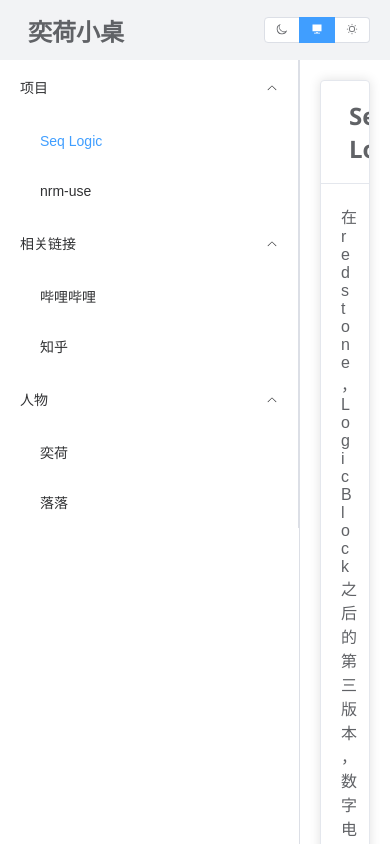
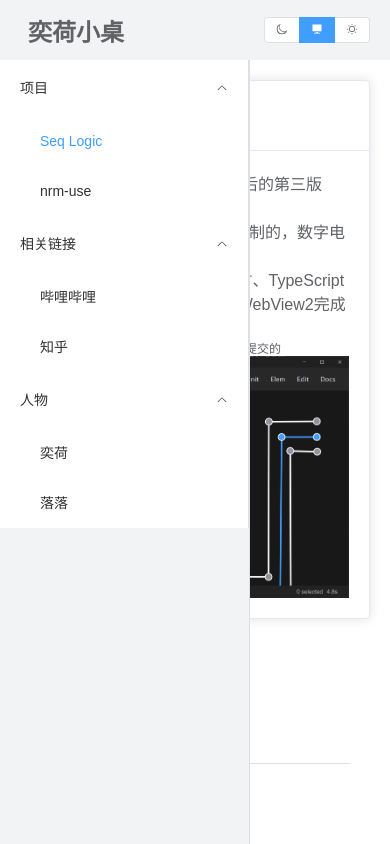
Before and after one commit to yyhhenry/yyhhenry.github.io, a Vue app: page / in a window 390 px wide. Built offline with nearby package versions, Linux system fonts and the light colour scheme.

Commit message:
dev: PageLayout mobile

```diff
--- a/src/components/ICPView.vue
+++ /dev/null
@@ -1,14 +0,0 @@
-<script setup lang="ts">
-import { ElLink } from 'element-plus';
-import CenterLayout from './CenterLayout.vue';
-</script>
-<template>
-  <div :style="{ color: 'var(--el-text-color)', marginTop: '40px', marginBottom: '10px' }">
-    <CenterLayout> 网站名称: 奕荷个人技术分享 </CenterLayout>
-    <CenterLayout>
-      <ElLink href="https://beian.miit.gov.cn/" type="success" target="_blank">
-        浙ICP备2022002061号-1
-      </ElLink>
-    </CenterLayout>
-  </div>
-</template>
--- a/src/components/PageLayout.vue
+++ b/src/components/PageLayout.vue
@@ -1,23 +1,80 @@
 <script setup lang="ts">
 import { ElContainer, ElAside, ElHeader } from 'element-plus';
 import PlainMain from './page-layout/PlainMain.vue';
+import { useAnimate, useWindowSize } from '@vueuse/core';
+import { computed, ref, watchEffect } from 'vue';
 const slots = defineSlots<{
   default: (_: {}) => unknown;
   header: (_: {}) => unknown;
   aside?: (_: {}) => unknown;
 }>();
+const { width } = useWindowSize();
+const isMobile = computed(() => width.value < 700);
+const asideWidth = 250;
+const asideElement = ref<HTMLElement>();
+const showStyle = {
+  transform: 'translateX(0)',
+  opacity: 1,
+};
+const hideStyle = {
+  transform: `translateX(-${asideWidth}px)`,
+  opacity: 0,
+};
+const asideAnime = useAnimate(asideElement, [showStyle, hideStyle], {
+  duration: 400,
+  easing: 'ease-out',
+  immediate: false,
+});
+const asideHided = ref(false);
+const hideAside = () => {
+  asideAnime.cancel();
+  asideAnime.playbackRate.value = 1;
+  asideAnime.play();
+  asideHided.value = true;
+};
+const showAside = () => {
+  asideAnime.cancel();
+  asideAnime.playbackRate.value = -1;
+  asideAnime.play();
+  asideHided.value = false;
+};
+watchEffect(() => {
+  if (!isMobile.value && asideHided.value) {
+    showAside();
+  }
+});
+const onTouchMain = () => {
+  if (isMobile.value && !asideHided.value) {
+    hideAside();
+  }
+};
+const onTouchHeader = () => {
+  if (isMobile.value && asideHided.value) {
+    showAside();
+  }
+};
 </script>
 <template>
   <ElContainer class="full-viewport">
-    <ElHeader class="root-header">
+    <ElHeader @click="onTouchHeader()" @touch="onTouchHeader()" class="root-header">
       <slot name="header"></slot>
     </ElHeader>
     <PlainMain>
       <ElContainer class="full-height">
-        <ElAside class="aside" v-if="slots.aside">
+        <ElAside
+          :style="asideHided ? hideStyle : showStyle"
+          ref="asideElement"
+          :width="`${asideWidth}px`"
+          class="aside"
+          v-if="slots.aside"
+        >
           <slot name="aside"></slot>
         </ElAside>
-        <PlainMain>
+        <PlainMain
+          @click="onTouchMain()"
+          @touch="onTouchMain()"
+          :style="{ marginLeft: isMobile ? `-${asideWidth}px` : undefined }"
+        >
           <slot></slot>
         </PlainMain>
       </ElContainer>
@@ -35,6 +92,8 @@ const slots = defineSlots<{
   background-color: var(--el-bg-color-page);
 }
 .aside {
+  z-index: 20;
+  background-color: var(--el-bg-color-page);
   border-right: 1px solid var(--el-border-color);
 }
 </style>
--- a/src/views/MainView.vue
+++ b/src/views/MainView.vue
@@ -1,6 +1,5 @@
 <script setup lang="ts">
 import HeaderText from '@/components/HeaderText.vue';
-import ICPView from '@/components/ICPView.vue';
 import LRMenu from '@/components/LRMenu.vue';
 import PageLayout from '@/components/PageLayout.vue';
 import SwitchDark from '@/components/SwitchDark.vue';
@@ -8,8 +7,9 @@ import websiteName from '@/utils/website-name';
 import ProjectsView from './main-view/ProjectsView.vue';
 import LinksView from './main-view/LinksView.vue';
 import CharactersView from './main-view/CharactersView.vue';
-import { ElMenu, ElMenuItem, ElSubMenu } from 'element-plus';
+import { ElDivider, ElMenu, ElMenuItem, ElRow, ElSubMenu } from 'element-plus';
 import { ref } from 'vue';
+import CenterLayout from '@/components/CenterLayout.vue';
 const tabs = ['characters', 'projects', 'links'] as const;
 type Tab = (typeof tabs)[number];
 const isTab = (tab: string): tab is Tab => (tabs as readonly string[]).includes(tab);
@@ -52,9 +52,13 @@ const handleSelect = (index: string, indexPath: string[]) => {
         </ElSubMenu>
       </ElMenu>
     </template>
-    <ProjectsView :page="page" v-if="tab == 'projects'"></ProjectsView>
-    <LinksView :page="page" v-else-if="tab == 'links'"></LinksView>
-    <CharactersView :page="page" v-else-if="tab == 'characters'"></CharactersView>
-    <ICPView></ICPView>
+    <span>
+      <ProjectsView :page="page" v-if="tab == 'projects'"></ProjectsView>
+      <LinksView :page="page" v-else-if="tab == 'links'"></LinksView>
+      <CharactersView :page="page" v-else-if="tab == 'characters'"></CharactersView>
+      <CenterLayout :style="{ margin: '100px 40px' }">
+        <ElDivider>END</ElDivider>
+      </CenterLayout>
+    </span>
   </PageLayout>
 </template>
```
Also changed, not shown: 1 other file (tests, documents, lock files or other folders).
